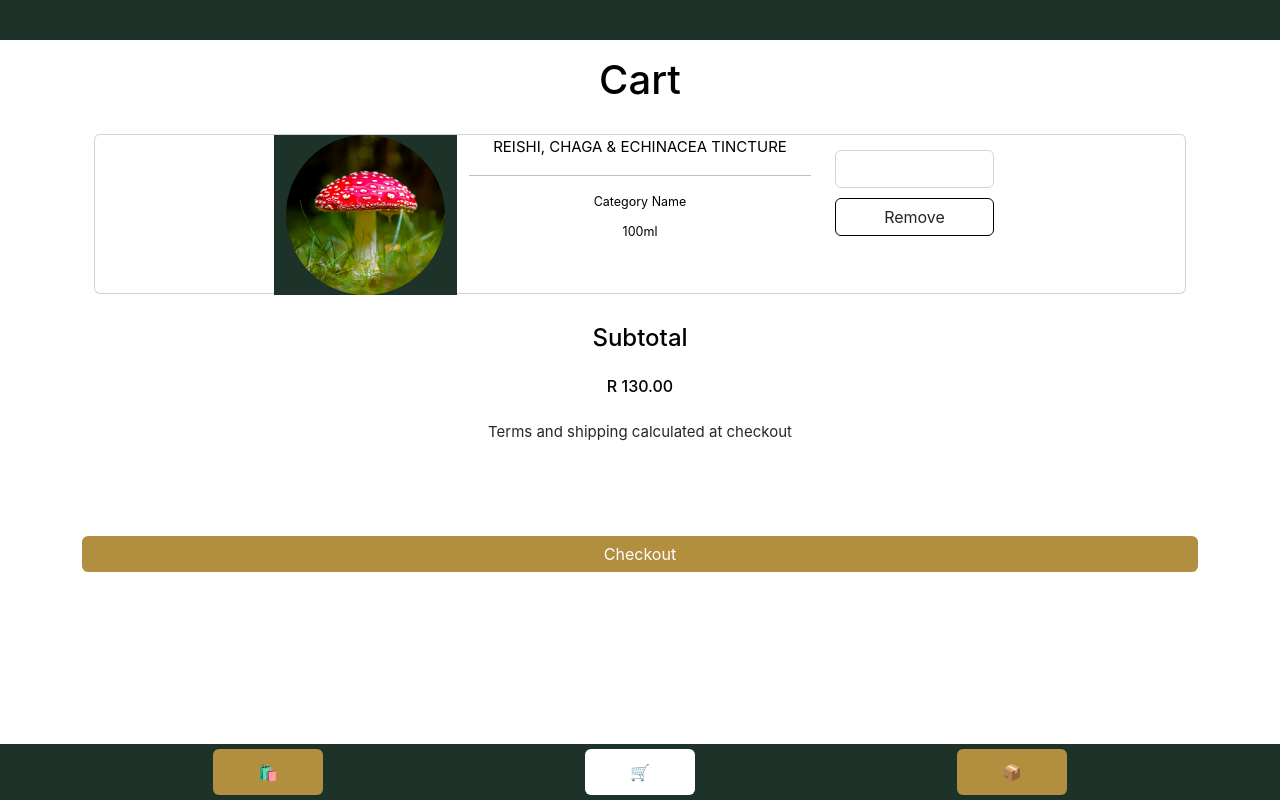
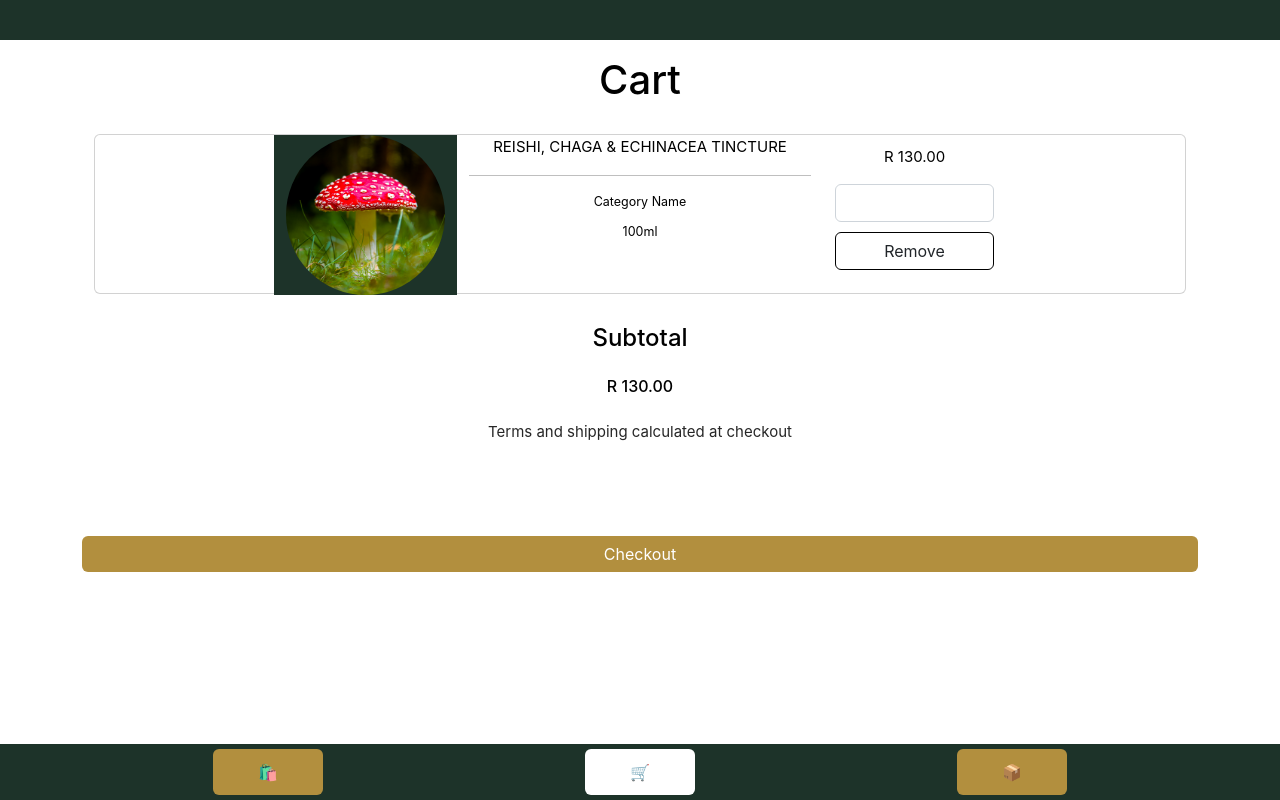
Before and after one commit to dvanhout89/plantdude-shop, a Vue app: page /cart in a window 1280 px wide. Built offline with nearby package versions, Linux system fonts and the light colour scheme.

Commit message:
Card update

```diff
--- a/src/views/CartView.vue
+++ b/src/views/CartView.vue
@@ -17,6 +17,7 @@
                                         <hr>
                                     </div>
                                     <div class="col-12">
+
                                         <div class="label" id="product-category">Category Name</div>
                                         <div class="label" id="product-size">100ml</div>
                                     </div>
@@ -25,6 +26,9 @@
                             <div class="col-4 col-md-2">
                                 <div class="row">
                                     <div class="col-12">
+                                        <div>
+                                            <div class="label" id="product-price">R 130.00</div>
+                                        </div>
                                         <div class="form-outline">
                                             <input type="number" id="typeNumber" class="form-control" />
                                         </div>
@@ -32,6 +36,7 @@
                                     <div class="col-12">
                                         <div class="btn" id="add-btn">Remove</div>
                                     </div>
+
                                 </div>
                             </div>
                         </div>
@@ -70,7 +75,10 @@
     justify-content: center;
     align-items: center;
 }
+#product-price{
+    margin-top: 10px;
 
+}
 
 .img {
     width: 120%;
```
